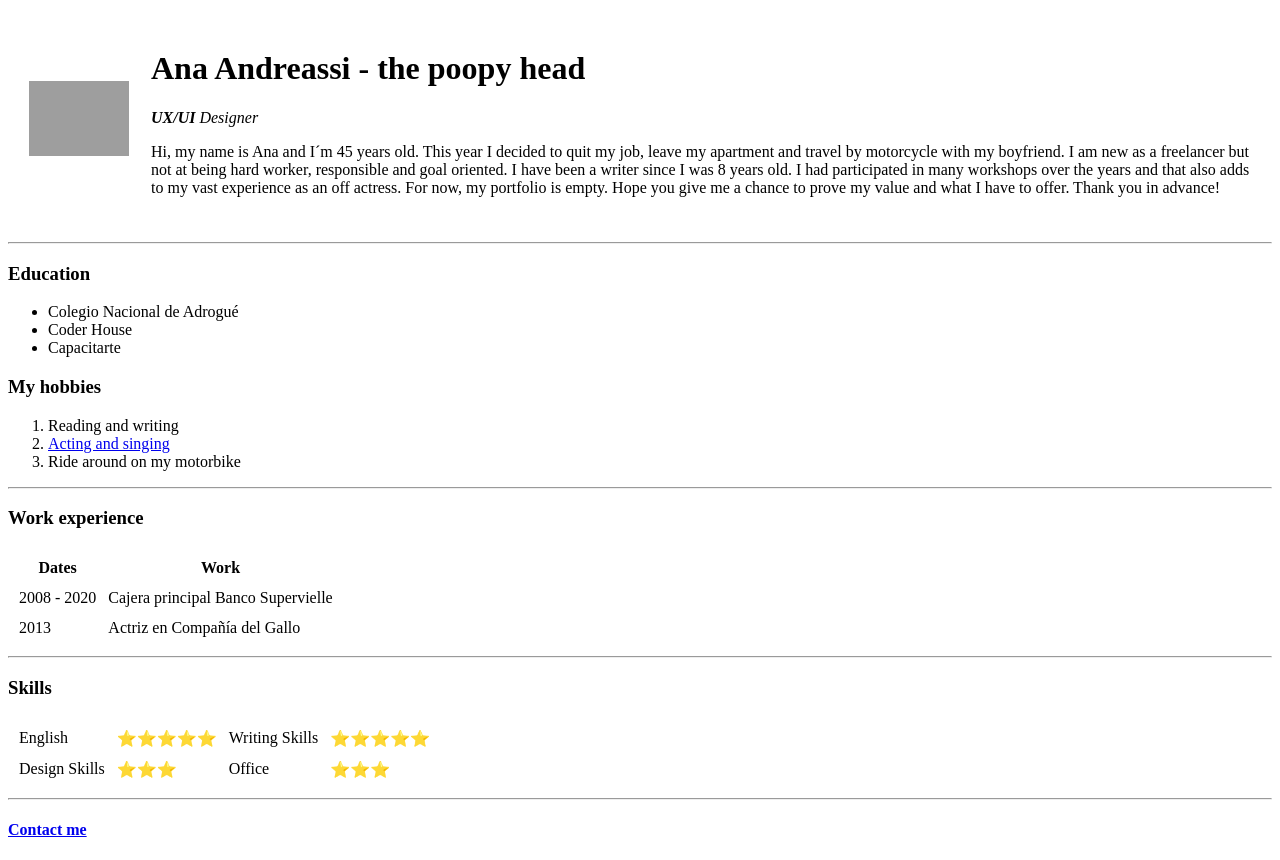
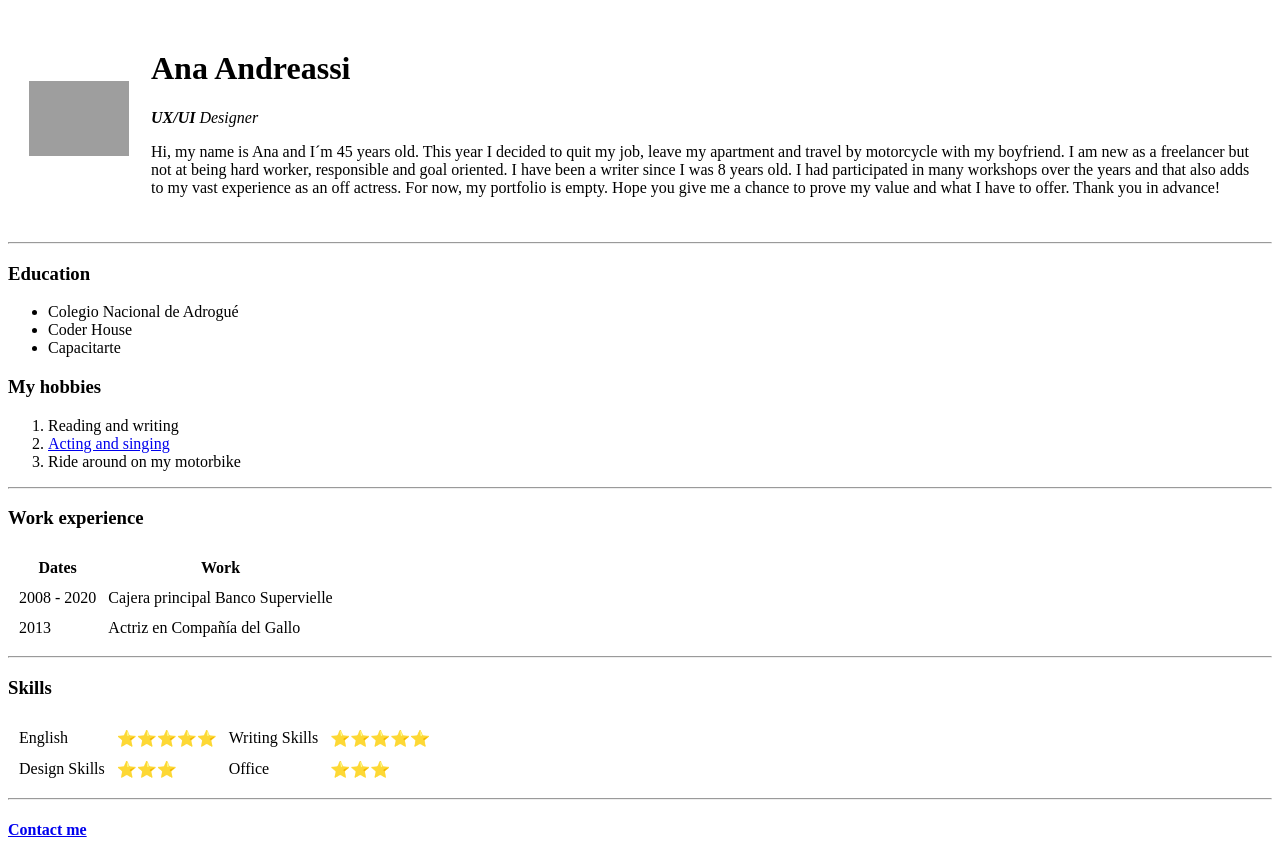
Before and after one commit to AnaAndreassi/cv, a plain HTML site: page index.html in a window 1280 px wide. Drawn offline with Linux system fonts and the light colour scheme; grey boxes are pictures that could not be loaded.

Commit message:
undone last mean changes

```diff
--- a/index.html
+++ b/index.html
@@ -11,7 +11,7 @@
     <tr>
       <td><img src="Ana.jpg" style="width:100px;" alt="Ana´s profile picture"></td>
       <td>
-        <h1>Ana Andreassi - the poopy head</h1>
+        <h1>Ana Andreassi</h1>
         <p><em><strong>UX/UI</strong> Designer</em></p>
         <p>Hi, my name is Ana and I´m 45 years old. This year I decided to quit my job, leave my apartment and travel by motorcycle with my boyfriend.
           I am new as a freelancer but not at being hard worker, responsible and goal oriented.
```
